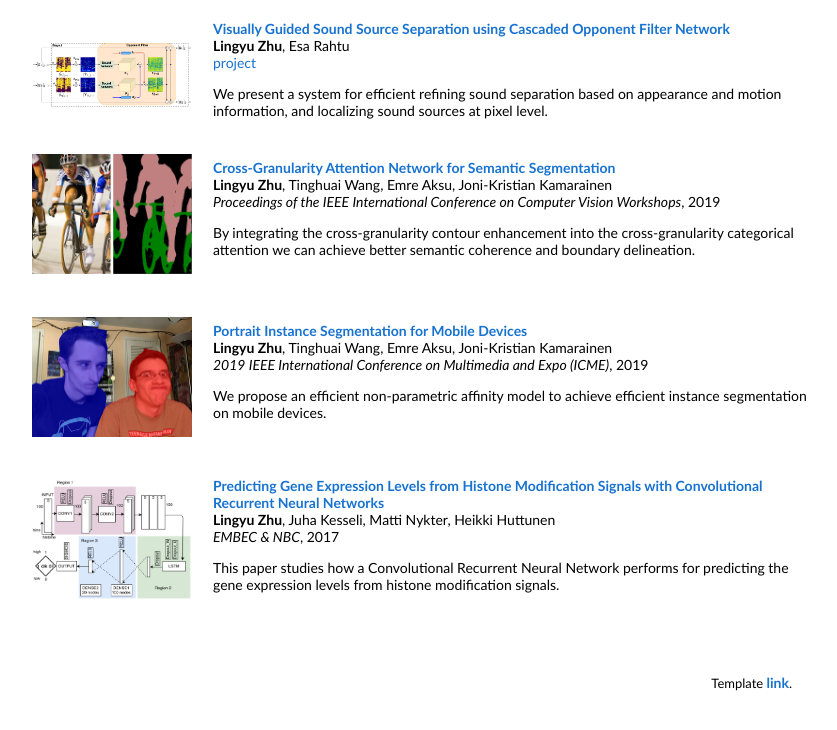
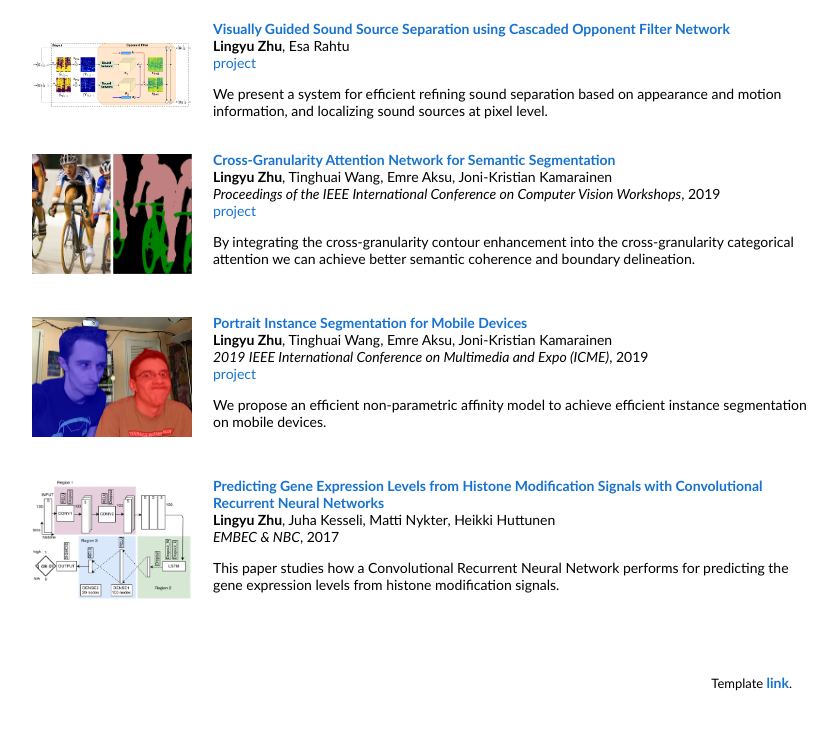
Before and after one commit to ly-zhu/ly-zhu.github.io, a Jekyll site: the page index.html, which Jekyll copies as it is, in a window 1280 px wide, cut to the strip 478-1211 px from the top of the page. Shown: the top 730 px of the strip, without its empty margins (228-1065 px from the left). Built offline with Jekyll 4.4.1, drawn with Linux system fonts in a browser that asks for light colours.

Commit message:
project pages links of meshnet and portrait are added

```diff
--- a/index.html
+++ b/index.html
@@ -116,6 +116,7 @@
           <br>
           <em>Proceedings of the IEEE International Conference on Computer Vision Workshops</em>, 2019
           <br>
+          <a href="https://ly-zhu.github.io/meshnet">project</a> <!-- | -->
           <!--
           <a href="http://openaccess.thecvf.com/content_ICCVW_2019/papers/NeurArch/Zhu_Cross-Granularity_Attention_Network_for_Semantic_Segmentation_ICCVW_2019_paper.pdf">paper</a>
           -->
@@ -138,6 +139,7 @@
           <br>
           <em>2019 IEEE International Conference on Multimedia and Expo (ICME)</em>, 2019
           <br>
+          <a href="https://ly-zhu.github.io/portrait">project</a> <!-- | -->
           <!--
           <a href="https://ieeexplore.ieee.org/abstract/document/8785021">paper</a>
           -->
```
